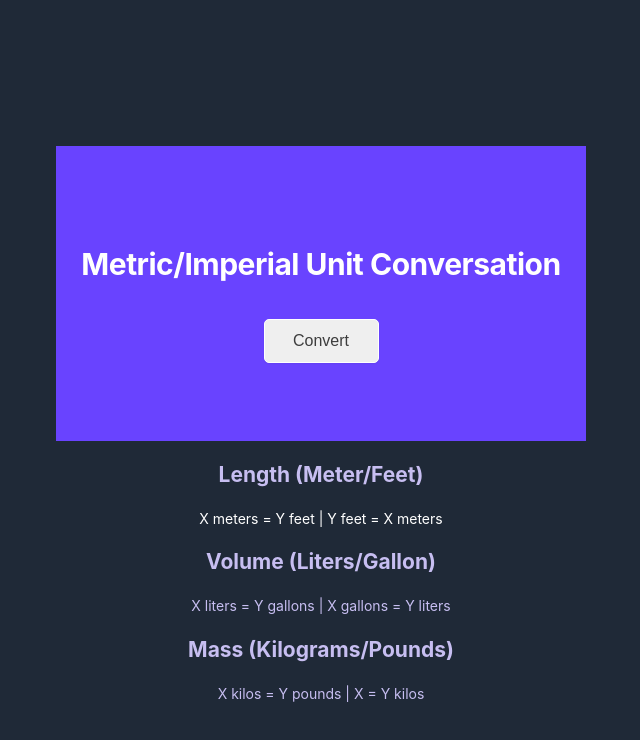
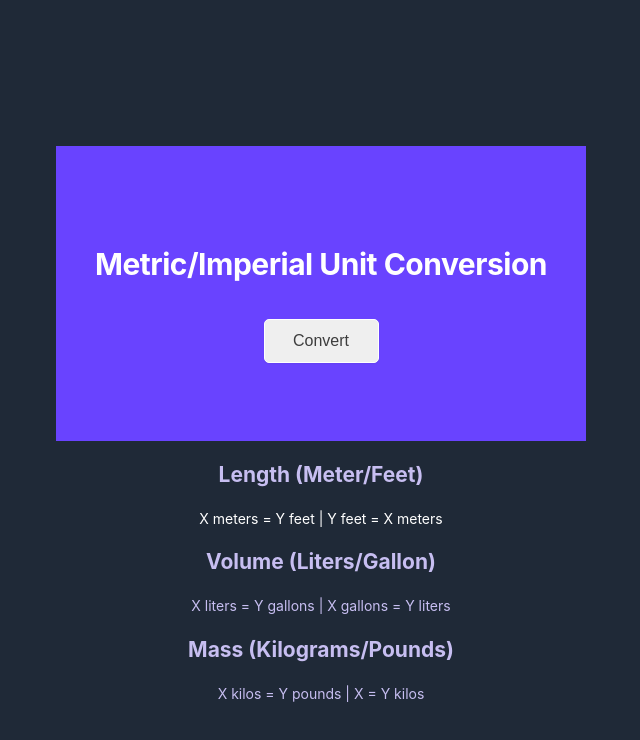
Before and after one commit to TiffyAlva/unit-converter, a website built with Vite: page index.html in a window 1280 px wide. Shown: the whole page, without its empty margins (319-959 px from the left). Built offline with nearby package versions, Linux system fonts and the light colour scheme.

Commit message:
changed title

```diff
--- a/index.html
+++ b/index.html
@@ -5,7 +5,7 @@
     <body>
         <div class="card">
             <header>
-                <h1>Metric/Imperial Unit Conversation</h1>
+                <h1>Metric/Imperial Unit Conversion</h1>
                 <!--<input type="number" id="input-el" class="num-input" value="1"> -->
                 <button id="btn-convert">Convert</button>
 
```
